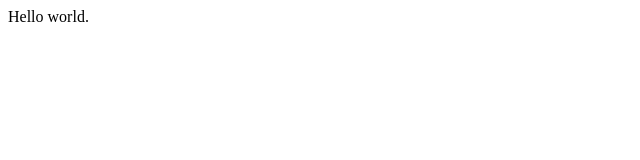
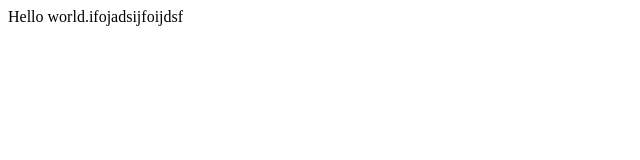
Before and after one commit to polarizing/comic_project, a plain HTML site: page index.html in a window 1280 px wide. Shown: the whole page, without its empty margins (0-640 px from the left). Drawn offline with Linux system fonts and the light colour scheme.

Commit message:
changed index.html

```diff
--- a/index.html
+++ b/index.html
@@ -6,7 +6,7 @@
 </head>
 
 <body>
-	Hello world.
+	Hello world.ifojadsijfoijdsf
 </body>
 
 </html>
```
